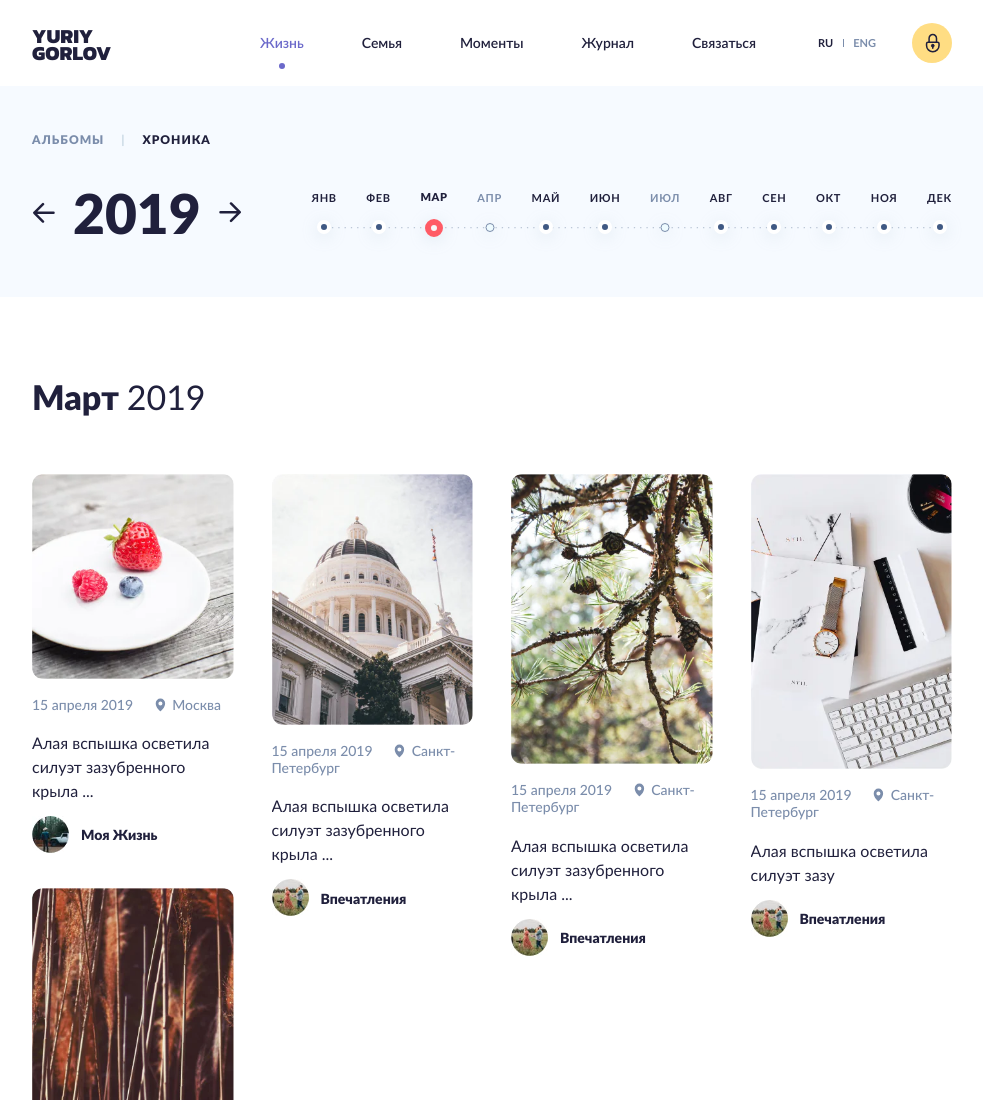
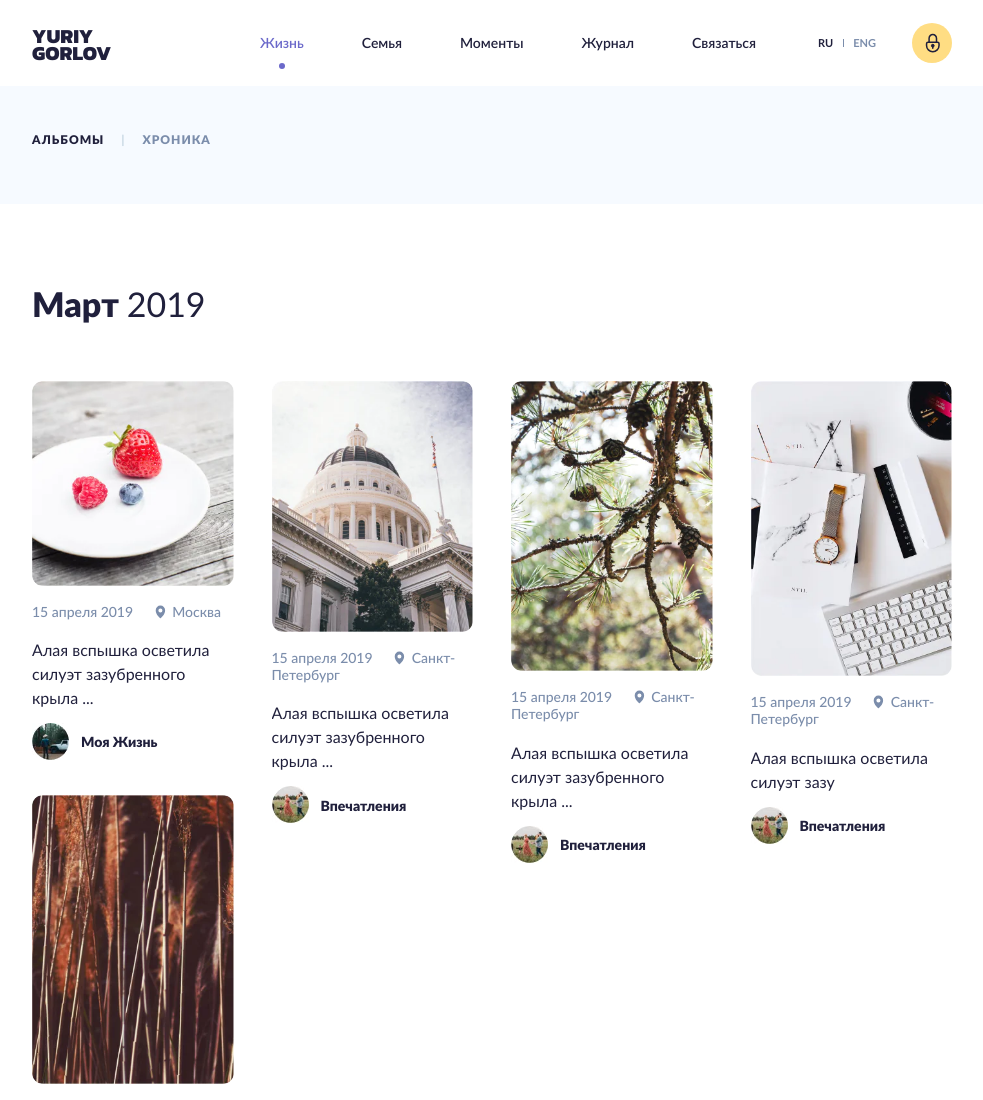
Before and after one commit to SafychCSS/yuriy, a website: page dev/moments-album.html in a window 1280 px wide. Shown: the top 1100 px of the page, without its empty margins (148-1131 px from the left). Drawn offline with nearby package versions, Linux system fonts and the light colour scheme; files that its build step writes are made by us from their sources.

Commit message:
moments album, fix

```diff
--- a/dev/moments-chronology.html
+++ b/dev/moments-album.html
@@ -15,72 +15,12 @@
         //= blocks/header.html
         <main class="main">
             <h1 class="visibility-hidden">Моменты из жизни</h1>
-            <div class="chronology-box">
+            <div class="moments-box">
                 <div class="container">
-                    <div class="chronology-box__tabs">
-                        <a class="chronology-box__link" href="#">Альбомы</a>
-                        <span class="chronology-box__divider">|</span>
-                        <span class="chronology-box__link active">Хроника</span>
-                    </div>
-
-                    <div class="chronology chronology-box__years">
-                        <div class="chronology__row">
-                            <div class="chronology__box">
-                                <a class="chronology__btn" href="#">
-                                    <svg>
-                                        <use xlink:href="./static/img/sprite.svg#arrow-slider"></use>
-                                    </svg>
-                                </a>
-                                <div class="chronology__year">
-                                    <span>2019</span>
-                                    <ul class="dropdown">
-                                        <li class="dropdown__item">
-                                            <a class="dropdown__item-name" href="#">2020</a>
-                                        </li>
-                                        <li class="dropdown__item">
-                                            <span class="dropdown__item-name -current">
-                                                <svg>
-                                                    <use xlink:href="./static/img/sprite.svg#check"></use>
-                                                </svg>
-                                                2019
-                                            </span>
-                                        </li>
-                                        <li class="dropdown__item">
-                                            <a class="dropdown__item-name" href="#">2018</a>
-                                        </li>
-                                        <li class="dropdown__item">
-                                            <a class="dropdown__item-name" href="#">2017</a>
-                                        </li>
-                                        <li class="dropdown__item">
-                                            <a class="dropdown__item-name" href="#">2016</a>
-                                        </li>
-                                    </ul>
-                                </div>
-                                <a class="chronology__btn next" href="#">
-                                    <svg>
-                                        <use xlink:href="./static/img/sprite.svg#arrow-slider"></use>
-                                    </svg>
-                                </a>
-                            </div>
-
-                            <div class="chronology__months">
-                                <a href="#" class="chronology__month">янв</a>
-                                <a href="#" class="chronology__month">фев</a>
-                                <span class="chronology__month -current">мар</span>
-                                <span class="chronology__month -empty">апр</span>
-                                <a href="#" class="chronology__month">май</a>
-                                <a href="#" class="chronology__month">июн</a>
-                                <span class="chronology__month -empty">июл</span>
-                                <a href="#" class="chronology__month">авг</a>
-                                <a href="#" class="chronology__month">сен</a>
-                                <a href="#" class="chronology__month">окт</a>
-                                <a href="#" class="chronology__month">ноя</a>
-                                <a href="#" class="chronology__month">дек</a>
-                                <svg class="chronology__line" width="1048" height="3" viewBox="0 0 1048 3" fill="none" xmlns="http://www.w3.org/2000/svg">
-                                    <path opacity="0.5" d="M1.51416 1.80656H1046.51" stroke="#7B8DAB" stroke-width="2" stroke-linecap="round" stroke-dasharray="0.5 10"/>
-                                </svg>
-                            </div>
-                        </div>
+                    <div class="moments-box__tabs">
+                        <span class="moments-box__link active">Альбомы</span>
+                        <span class="moments-box__divider">|</span>
+                        <a class="moments-box__link" href="/moments-chronology.html">Хроника</a>
                     </div>
                 </div>
             </div>
--- a/dev/static/sass/pages/moments.scss
+++ b/dev/static/sass/pages/moments.scss
@@ -1,4 +1,4 @@
-.chronology-box {
+.moments-box {
     position: relative;
     top: -1px;
 
```
